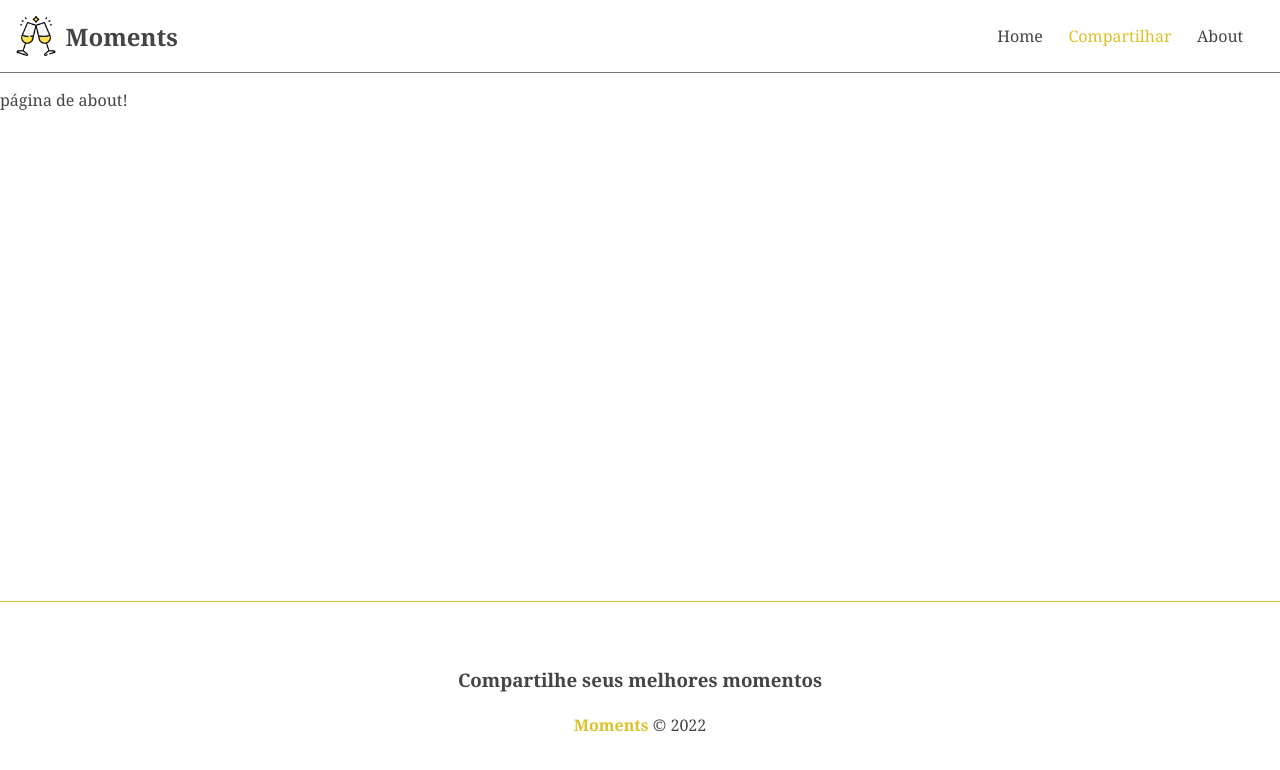
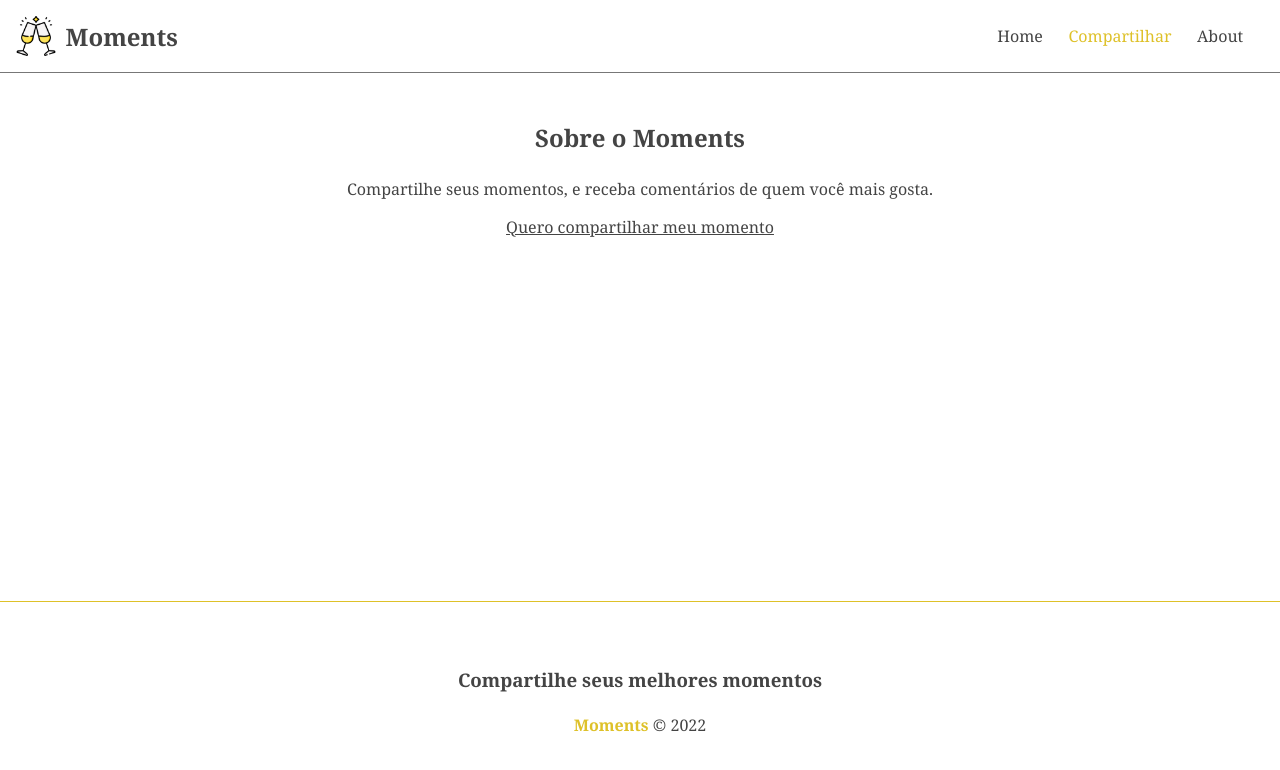
Before and after one commit to viniciusbls9/moments-angular, an Angular app: page /about in a window 1280 px wide. Shown: the top 770 px of the page. Built offline with nearby package versions, Linux system fonts and the light colour scheme.

Commit message:
✨ feat: get data moment

```diff
--- a/src/app/components/pages/about/about.component.css
+++ b/src/app/components/pages/about/about.component.css
@@ -0,0 +1,16 @@
+.about {
+  display: flex;
+  flex-direction: column;
+  align-items: center;
+  justify-content: center;
+  padding: 2em;
+}
+
+h2,
+p {
+  margin-bottom: 1em;
+}
+
+.about a {
+  text-decoration: underline;
+}
--- a/src/app/components/pages/about/about.component.html
+++ b/src/app/components/pages/about/about.component.html
@@ -1 +1,7 @@
-<p>página de about!</p>
+<div class="about">
+  <h2>Sobre o Moments</h2>
+  <p>
+    Compartilhe seus momentos, e receba comentários de quem você mais gosta.
+  </p>
+  <a routerLink="/moments/new">Quero compartilhar meu momento</a>
+</div>
--- a/src/app/components/pages/home/home.component.html
+++ b/src/app/components/pages/home/home.component.html
@@ -1 +1,7 @@
-<p>página home</p>
+<div class="home-container">
+  <h1>Veja o que estão compartilhando</h1>
+
+  <div *ngFor="let moment of moments">
+    <h2>{{ moment.title }}</h2>
+  </div>
+</div>
--- a/src/app/components/pages/home/home.component.ts
+++ b/src/app/components/pages/home/home.component.ts
@@ -1,15 +1,34 @@
 import { Component, OnInit } from '@angular/core';
+
+import { MomentService } from 'src/app/services/moment.service';
+import { Moment } from 'src/app/Moment';
+import { environment } from 'src/environments/environment';
+import { faSearch } from '@fortawesome/free-solid-svg-icons';
 
 @Component({
   selector: 'app-home',
   templateUrl: './home.component.html',
-  styleUrls: ['./home.component.css']
+  styleUrls: ['./home.component.css'],
 })
 export class HomeComponent implements OnInit {
+  allMoments: Moment[] = [];
+  moments: Moment[] = [];
+  baseApiUrl = environment.baseApiUrl;
 
-  constructor() { }
+  // todo search
+
+  constructor(private momentService: MomentService) {}
 
   ngOnInit(): void {
+    this.momentService.getMoments().subscribe((items) => {
+      const data = items.data;
+
+      data.map((item) => {
+        item.created_at = new Date(item.created_at!).toLocaleString('pt-BR');
+      });
+
+      this.allMoments = data;
+      this.moments = data;
+    });
   }
-
 }
--- a/src/app/services/moment.service.ts
+++ b/src/app/services/moment.service.ts
@@ -1,8 +1,9 @@
 import { Injectable } from '@angular/core';
 import { HttpClient } from '@angular/common/http';
 import { Observable } from 'rxjs';
+
+import { Response } from '../Response';
 import { Moment } from '../Moment';
-
 import { environment } from 'src/environments/environment';
 
 @Injectable({
@@ -14,6 +15,10 @@ export class MomentService {
 
   constructor(private http: HttpClient) {}
 
+  getMoments(): Observable<Response<Moment[]>> {
+    return this.http.get<Response<Moment[]>>(this.apiUrl);
+  }
+
   createMoment(formData: FormData): Observable<FormData> {
     return this.http.post<FormData>(this.apiUrl, formData);
   }
```
